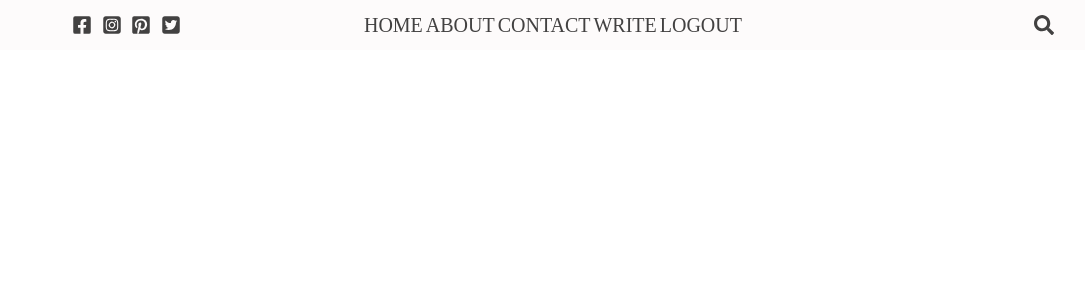
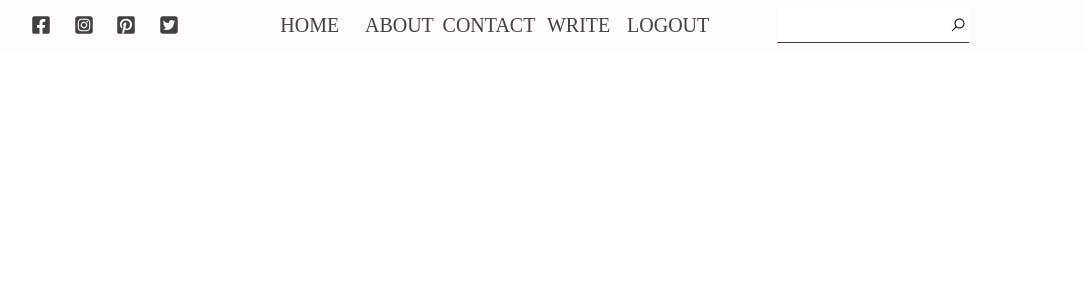
Before and after one commit to enesyagmur/blog-app, a React (Create React App) app in the folder client/: page /home in a window 1280 px wide. Shown: the top 300 px of the page, without its empty margins (23-1108 px from the left). Built offline with nearby package versions, Linux system fonts and the light colour scheme.

Commit message:
searchbar ve blog arama işlemi

```diff
--- a/client/src/components/navbar/Navbar.jsx
+++ b/client/src/components/navbar/Navbar.jsx
@@ -4,8 +4,9 @@ import { FaFacebookSquare } from "react-icons/fa";
 import { FaSquareInstagram } from "react-icons/fa6";
 import { FaPinterestSquare } from "react-icons/fa";
 import { FaSquareTwitter } from "react-icons/fa6";
-import { FaSearch } from "react-icons/fa";
+
 import { useNavigate } from "react-router-dom";
+import Searchbar from "./Searchbar";
 
 const Navbar = () => {
   const [currentUser, setCurrentUser] = useState(
@@ -36,8 +37,8 @@ const Navbar = () => {
         <p onClick={() => navigate("/write")}>WRITE</p>
         <p onClick={logoutFunc}>LOGOUT</p>
       </div>
+      <Searchbar />
       <div className="profile">
-        <FaSearch className="search-icon" />
         {currentUser ? <p className="name">{currentUser.name}</p> : null}
 
         {currentUser ? (
--- /dev/null
+++ b/client/src/components/navbar/Searchbar.jsx
@@ -0,0 +1,62 @@
+import React, { useEffect, useState } from "react";
+import "./searchbar.scss";
+import { LiaSearchSolid } from "react-icons/lia";
+import { useNavigate } from "react-router-dom";
+
+const Searchbar = () => {
+  const [text, setText] = useState("");
+  const [foundBlogs, setFoundBlogs] = useState();
+  const navigate = useNavigate();
+
+  const searchBlogs = async () => {
+    if (text) {
+      const response = await fetch("/api/notes");
+      const responseJson = await response.json();
+
+      if (response.ok) {
+        const found = responseJson.filter((blog) =>
+          blog.title.includes(text.toLowerCase())
+        );
+        if (found) {
+          setFoundBlogs(found);
+        }
+      } else {
+        alert(responseJson.hata);
+      }
+    } else {
+      setFoundBlogs(null);
+    }
+  };
+
+  const goDetailFunc = () => {
+    // navigate(`/detail/${id}`);
+    console.log("tıkla");
+  };
+
+  useEffect(() => {
+    searchBlogs();
+  }, [text]);
+
+  return (
+    <div className="searchbar">
+      <input
+        type="text"
+        onChange={(e) => setText(e.target.value)}
+        value={text}
+      />
+      {foundBlogs && (
+        <div className="found-blogs">
+          {foundBlogs.map((blog) => (
+            <p key={blog._id} onClick={goDetailFunc}>
+              {blog.title}
+            </p>
+          ))}
+        </div>
+      )}
+
+      <LiaSearchSolid className="search-icon" />
+    </div>
+  );
+};
+
+export default Searchbar;
--- a/client/src/components/navbar/navbar.scss
+++ b/client/src/components/navbar/navbar.scss
@@ -8,7 +8,7 @@
   justify-content: space-around;
 
   .social-media {
-    width: 10%;
+    width: 15%;
     height: 100%;
     display: flex;
     align-items: center;
@@ -21,19 +21,31 @@
     }
   }
   .links {
-    width: 30%;
+    width: 35%;
     height: 100%;
     display: flex;
     align-items: center;
     justify-content: space-evenly;
+
     p {
+      width: 20%;
+      height: 100%;
+      display: flex;
+      align-items: center;
+      justify-content: center;
+      transition: all 0.5s;
       font-size: 20px;
       color: rgb(66, 65, 65);
       cursor: pointer;
+      &:hover {
+        color: white;
+        background-color: rgb(66, 65, 65);
+      }
     }
   }
+
   .profile {
-    width: 20%;
+    width: 15%;
     height: 100%;
     display: flex;
     align-items: center;
--- /dev/null
+++ b/client/src/components/navbar/searchbar.scss
@@ -0,0 +1,39 @@
+.searchbar {
+  width: 15%;
+  height: 100%;
+  display: flex;
+  align-items: center;
+  position: relative;
+  input {
+    width: 100%;
+    height: 35px;
+    border: none;
+    outline: none;
+    border-bottom: 1px solid rgb(66, 65, 65);
+    font-size: 15px;
+    text-transform: capitalize;
+  }
+  .search-icon {
+    position: absolute;
+    left: 90%;
+  }
+  .found-blogs {
+    width: 100%;
+    min-height: 35px;
+    position: absolute;
+    top: 45px;
+    display: flex;
+    flex-direction: column;
+    align-items: center;
+
+    p {
+      width: 100%;
+      height: 35px;
+      background-color: #fdfbfb;
+      margin-top: 5px;
+      &:hover {
+        background-color: gray;
+      }
+    }
+  }
+}
--- a/client/src/pages/home/Post.jsx
+++ b/client/src/pages/home/Post.jsx
@@ -17,7 +17,7 @@ const Post = ({ blog }) => {
         className="post-detail"
         onClick={() => navigate(`/detail/${blog._id}`)}
       >
-        {blog.text.substring(0, 300) + "..."}{" "}
+        {blog.text.substring(0, 300) + "..."}
       </p>
       <div className="more-info">
         <div className="author">
--- a/client/src/pages/home/post.scss
+++ b/client/src/pages/home/post.scss
@@ -4,9 +4,11 @@
   display: flex;
   flex-direction: column;
   align-items: center;
-
   margin: 10px;
   margin-left: 20px;
+  &:hover {
+    background-color: #fdfbfb;
+  }
 
   img {
     width: 100%;
--- a/client/src/pages/write/Write.jsx
+++ b/client/src/pages/write/Write.jsx
@@ -73,16 +73,16 @@ const Write = () => {
             onClick={() => setCategory("müzik")}
           />
           <IoIosFitness
-            className={category === "spor" ? "this-category" : "icon"}
-            onClick={() => setCategory("spor")}
+            className={category === "sağlık" ? "this-category" : "icon"}
+            onClick={() => setCategory("sağlık")}
           />
           <IoAirplaneOutline
             className={category === "seyahat" ? "this-category" : "icon"}
             onClick={() => setCategory("seyahat")}
           />
           <IoFastFoodOutline
-            className={category === "yemek" ? "this-category" : "icon"}
-            onClick={() => setCategory("yemek")}
+            className={category === "eğlence" ? "this-category" : "icon"}
+            onClick={() => setCategory("eğlence")}
           />
         </div>
       </div>
```
Also changed, not shown: 1 other file (tests, documents, lock files or other folders).
